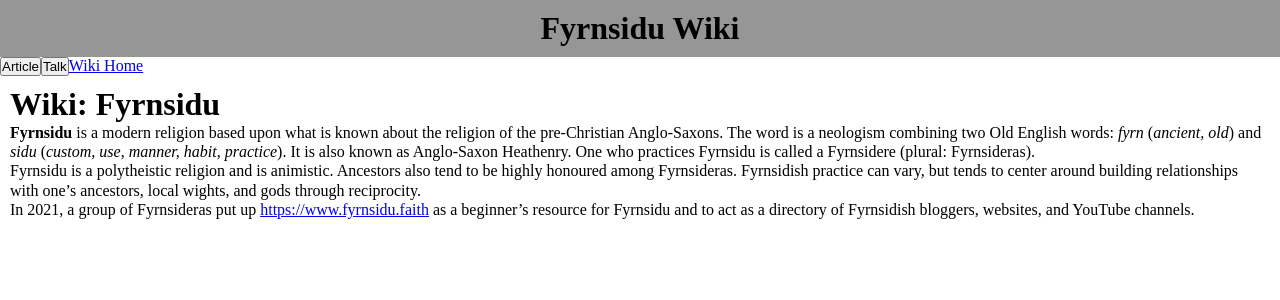
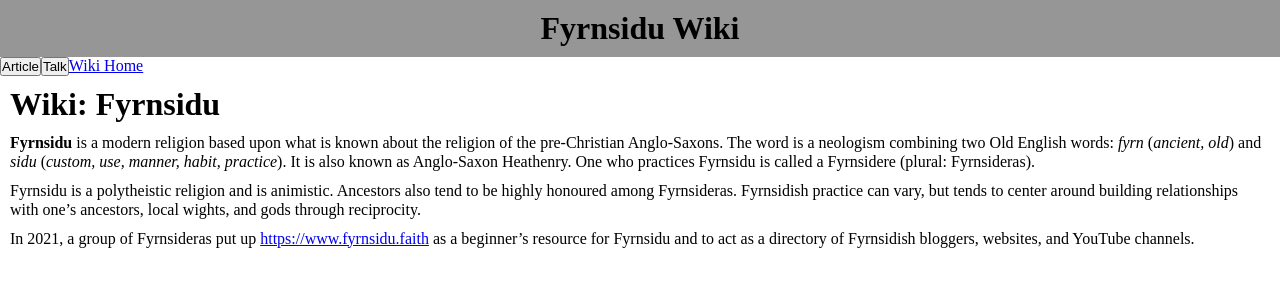
Before and after one commit to byronpendason/byronpendason.github.io, a Jekyll site: the page built from _wiki/fyrnsidu.md, in a window 1280 px wide. Shown: the top 300 px of the page. Built offline with Jekyll 4.4.1, drawn with Linux system fonts in a browser that asks for light colours; comment, search, counter and statistics services are not loaded.

Commit message:
Update wiki.css

```diff
--- a/css/wiki.css
+++ b/css/wiki.css
@@ -31,8 +31,8 @@ body {
   min-height: 85%;
 }
 #content p {
-  margin-top: 0.6sp;
-  margin-bottom: 0.6sp;
+  margin-top: 0.6em;
+  margin-bottom: 0.6em;
   line-height: 1.2;
 }
 dt {
```
